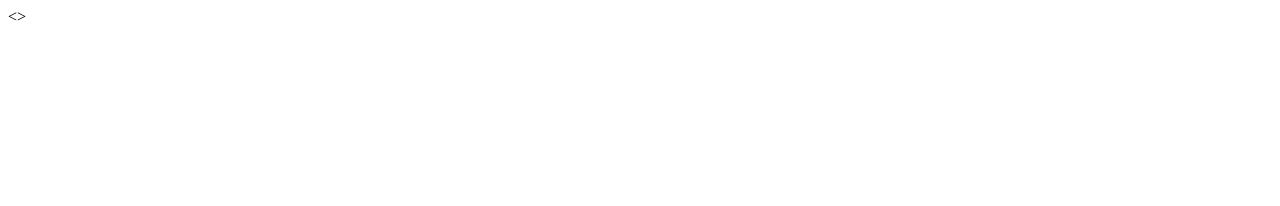
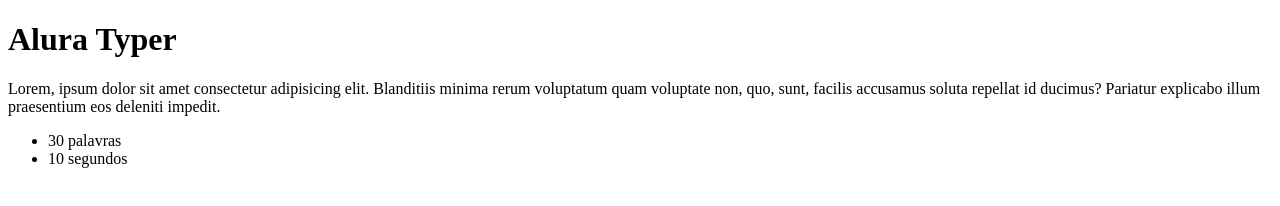
Before and after one commit to thaishorikawa/alura-typer, a plain HTML site: page public/principal.html in a window 1280 px wide. Drawn offline with Linux system fonts and the light colour scheme.

Commit message:
feat: add new file

```diff
--- /dev/null
+++ b/public/js/main.js
@@ -0,0 +1 @@
+console.log("Olá mundo");
--- a/public/principal.html
+++ b/public/principal.html
@@ -5,6 +5,16 @@
     <title>Alura Typer</title>
 </head>
 <body>
-    <<!-- Seja bem vindo ao curso de jQuery :) -->>
+    <h1>Alura Typer</h1>
+    <p class="frase">Lorem, ipsum dolor sit amet consectetur adipisicing elit. Blanditiis minima rerum voluptatum quam voluptate non, quo, sunt, facilis accusamus soluta repellat id ducimus? Pariatur explicabo illum praesentium eos deleniti impedit.</p>
+
+    <ul class="informacoes">
+        <li>30 palavras</li>
+        <li>10 segundos</li>
+    </ul>
+
+    <script src="./js/jquery.js"></script>
+    <script src="./js/main.js"></script>
+
 </body>
 </html>
```
